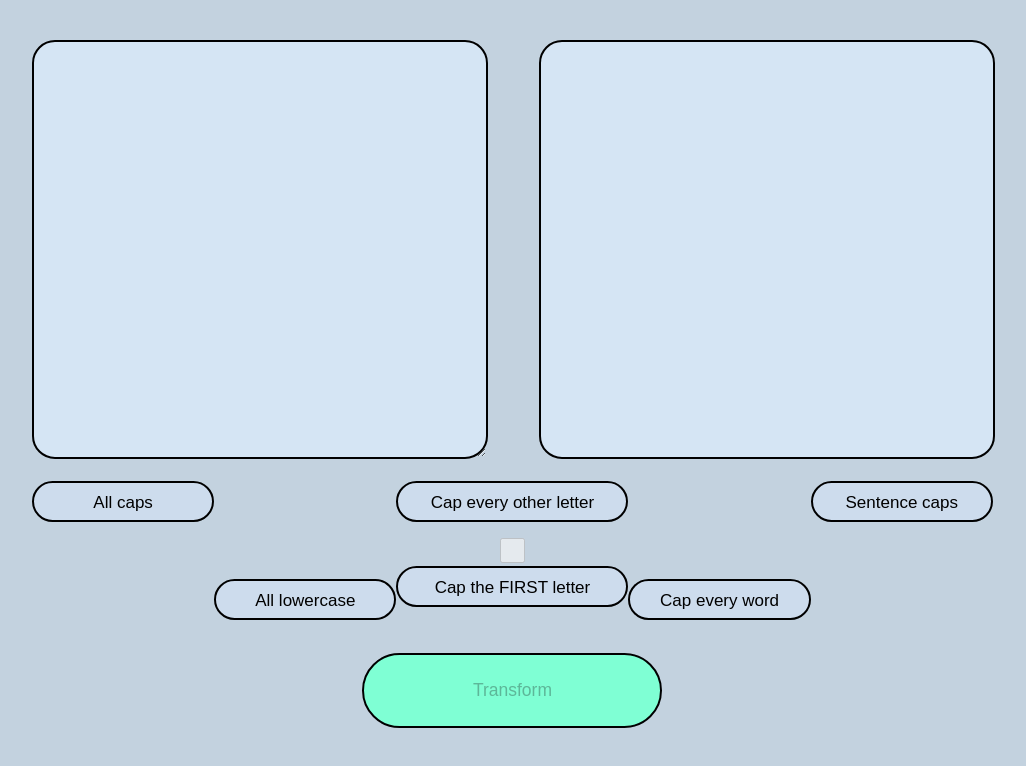
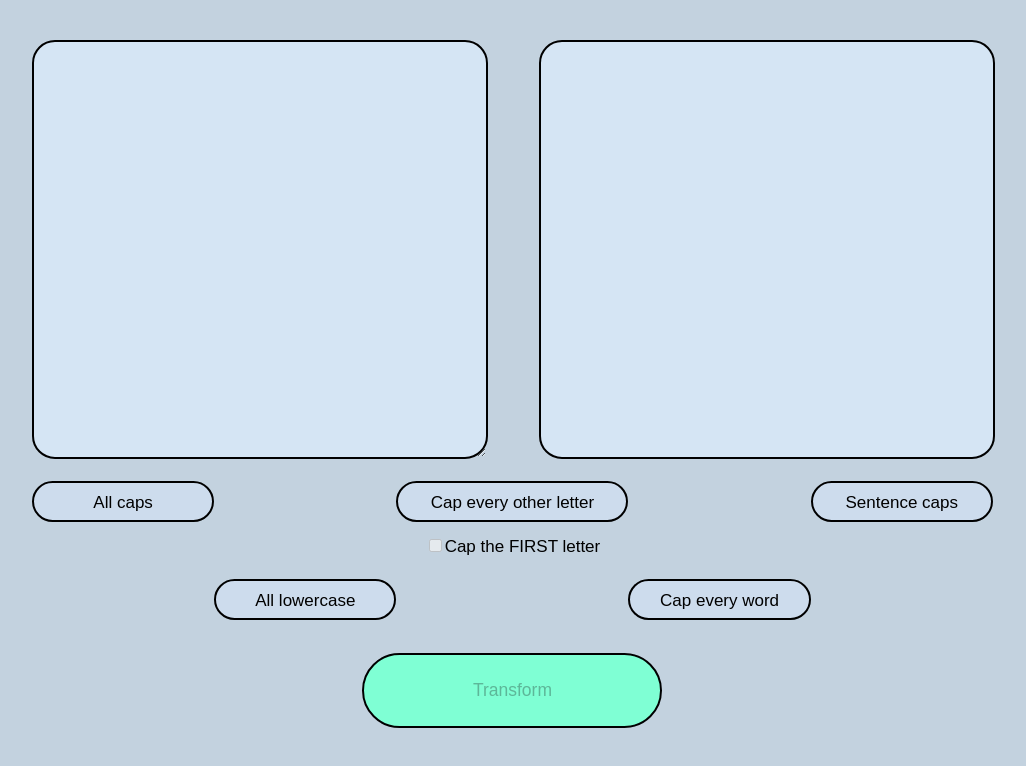
Before and after one commit to letmeeatbrioche/capitalization-app, a Next.js app: page / in a window 1280 px wide. Shown: the top 766 px of the page, without its empty margins (128-1154 px from the left). Built offline with nearby package versions, Linux system fonts and the light colour scheme.

Commit message:
Change checkbox & label structure

```diff
--- a/src/components/Form.tsx
+++ b/src/components/Form.tsx
@@ -73,9 +73,10 @@ const Form = () => {
               <input className="option" type="radio" name="option" value="Every other letter" id="every-other-letter" onChange={() => handleOptionClick('special')} />
               <label htmlFor="every-other-letter">Cap every other letter</label>
 
-
-              <input className="checkbox" type="checkbox" name="first" id="checkbox" disabled={everyOtherLetterSelected ? false : true} checked={checkboxActive} onClick={handleCheckboxClick} />
-              <label htmlFor="checkbox">Cap the FIRST letter</label>
+              <label className="checkbox-label" htmlFor="checkbox">
+                <input className="checkbox" type="checkbox" name="first" id="checkbox" disabled={everyOtherLetterSelected ? false : true} checked={checkboxActive} onClick={handleCheckboxClick} />
+                Cap the FIRST letter
+              </label>
           </div>
 
 
```
